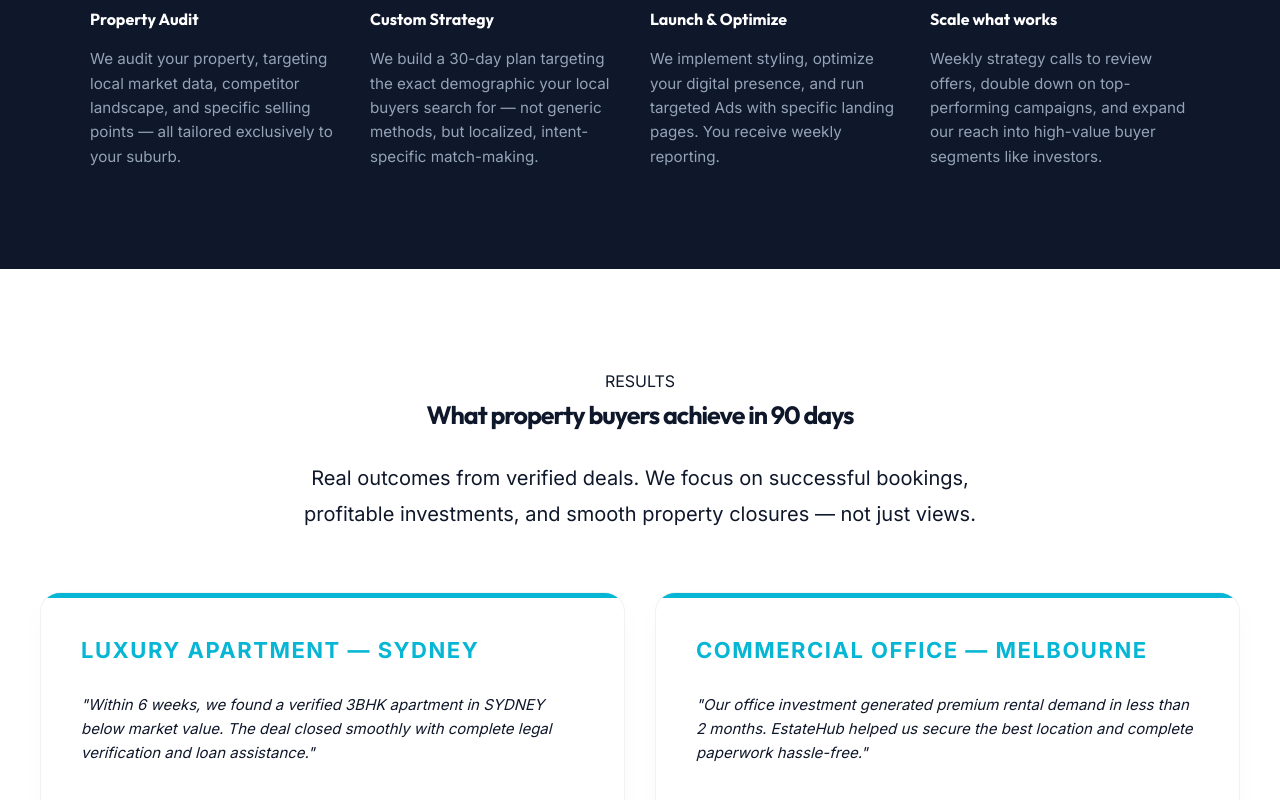
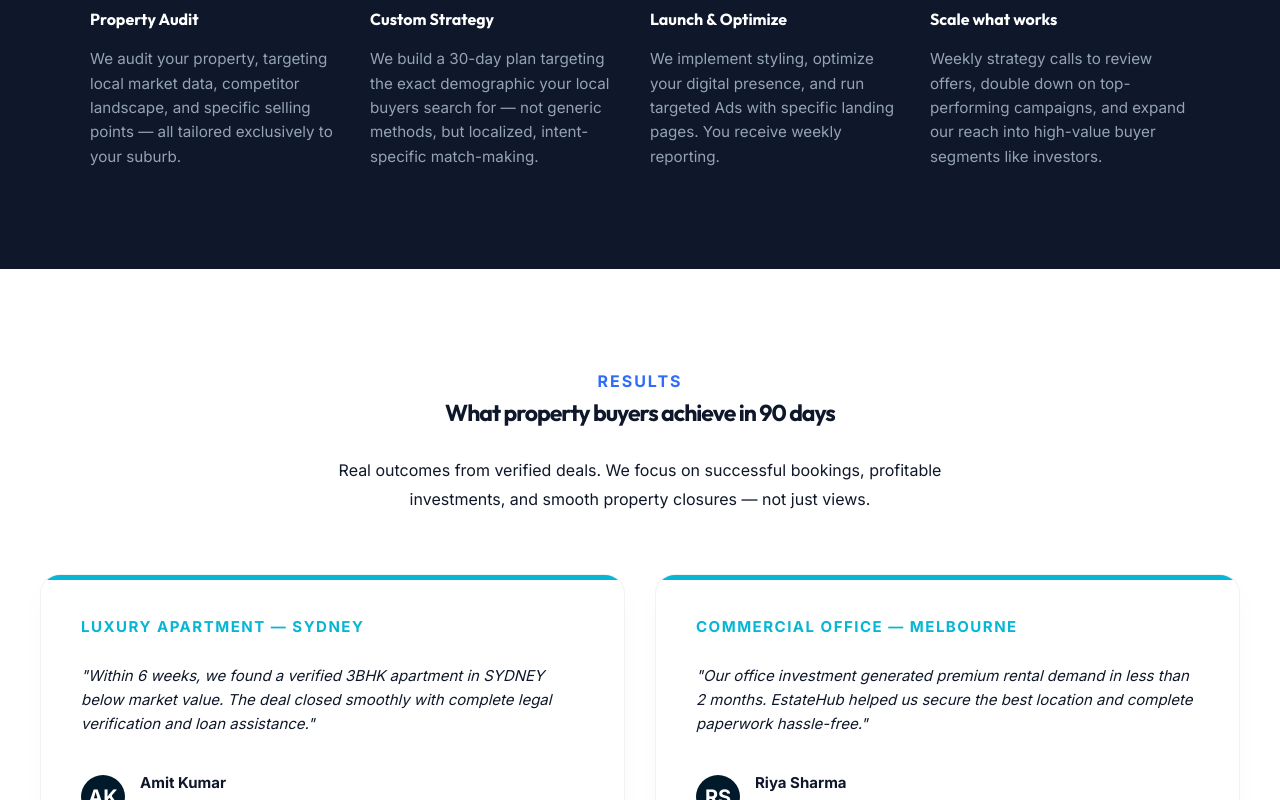
Before and after one commit to julee0728/real-estate, a React (Vite) app in the folder real-estate/: page / in a window 1280 px wide. Shown: the part 2904-3704 px from the top of the page. Built offline with nearby package versions, Linux system fonts and the light colour scheme.

Commit message:
update code

```diff
--- a/real-estate/src/App.jsx
+++ b/real-estate/src/App.jsx
@@ -188,7 +188,7 @@ function App() {
             .problem-card:nth-child(1) .problem-number { color: #0ea5e9; }
             .problem-card:nth-child(2) .problem-number { color: #ec4899; }
             .problem-card:nth-child(3) .problem-number { color: #22c55e; }
-            .problem-card-title { font-size: 1rem; font-weight: 700; color: #0f172a; margin-bottom: 15px; }
+            .problem-card-title { font-size: 1rem; font-weight: 700; color: #0f1522; margin-bottom: 15px; }
             .problem-card-desc { font-size: 0.95rem; color: #475569; line-height: 1.6; }
             @media (max-width: 768px) { .problem-title { font-size: 2rem; } }
           `}
--- a/real-estate/src/index.css
+++ b/real-estate/src/index.css
@@ -1364,7 +1364,7 @@ section {
 }
 
 .results-header h2 {
-  font-size: 25px;
+  font-size: 23px;
   color: var(--primary);
   margin-bottom: 25px;
   font-weight: 800;
@@ -1372,7 +1372,7 @@ section {
 }
 
 .results-description {
-  font-size: 20px;
+  font-size: 16px;
   color: var(--text-muted);
   max-width: 700px;
   line-height: 1.6;
@@ -1408,7 +1408,7 @@ section {
 
 .clinic-type {
   display: block;
-  font-size: 22px;
+  font-size: 15px;
   font-weight: 700;
   color: var(--accent);
   letter-spacing: 1.5px;
@@ -1442,7 +1442,7 @@ section {
   display: flex;
   align-items: center;
   justify-content: center;
-  font-size: 22px;
+  font-size: 20px;
   font-weight: 700;
   flex-shrink: 0;
 }
@@ -1491,7 +1491,7 @@ section {
 
 @media (max-width: 768px) {
   .results-header h2 {
-    font-size: 22px;
+    font-size: 20px;
   }
 
   .result-card {
@@ -1509,3 +1509,10 @@ section {
   text-align: center;
   line-height: 1.8;
 }
+.sur-title,
+.section-tag {
+  color: #2f6df6;
+  font-weight: 700;
+  letter-spacing: 2px;
+  text-transform: uppercase;
+}
```
